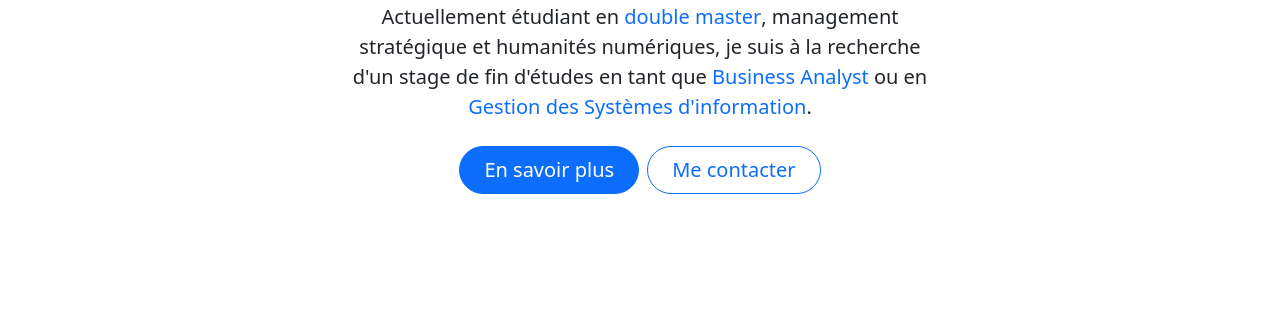
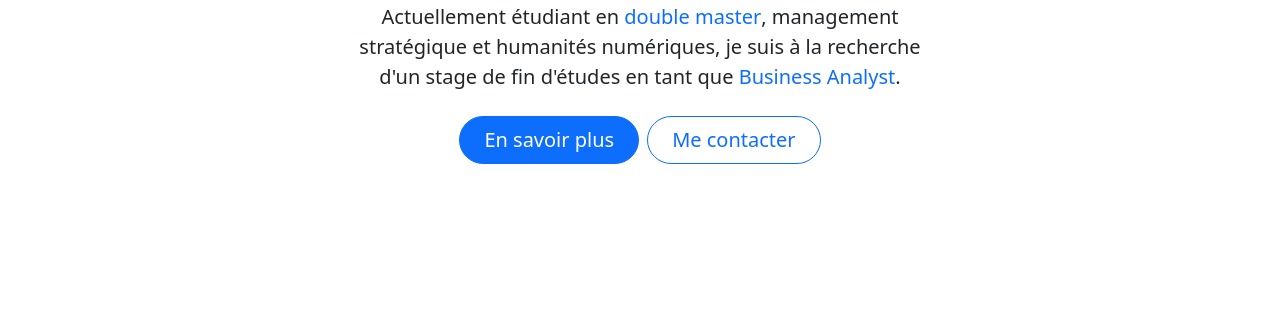
Before and after one commit to romain-delbec/online-resume, a plain HTML site: page index.html in a window 1280 px wide. Shown: the part 484-800 px from the top of the page. Drawn offline with nearby package versions, Linux system fonts and the light colour scheme.

Commit message:
Resume DL Update

```diff
--- a/index.html
+++ b/index.html
@@ -42,7 +42,7 @@
                 <img class="rounded-circle img-fluid mx-auto mb-4 col-5 col-sm-2" src="public/hero.jpg" alt="Hero Image" loading="lazy">
                 <div class="col-lg-6 mx-auto">
                   <h1 class="display-5 fw-bold text-body-emphasis">Etudiant en <br> Management et Numérique.</h1>
-                  <p class="lead mb-4">Actuellement étudiant en <strong class="text-primary">double master</strong>, management stratégique et humanités numériques, je suis à la recherche d'un stage de fin d'études en tant que <strong class="text-primary">Business Analyst</strong> ou en <strong class="text-primary">Gestion des Systèmes d'information</strong>.</p>
+                  <p class="lead mb-4">Actuellement étudiant en <strong class="text-primary">double master</strong>, management stratégique et humanités numériques, je suis à la recherche d'un stage de fin d'études en tant que <strong class="text-primary">Business Analyst</strong>.</p>
                   <div class="d-grid gap-2 d-sm-flex justify-content-sm-center">
                     <a href="#en-savoir-plus" class="btn btn-primary btn-lg px-4 gap-3 rounded-pill">En savoir plus</a>
                     <button type="button" class="btn btn-outline-primary btn-lg px-4 gap-3 rounded-pill" data-bs-toggle="modal" data-bs-target="#modalContact">Me contacter</button>
```
Also changed, not shown: 1 other file.
